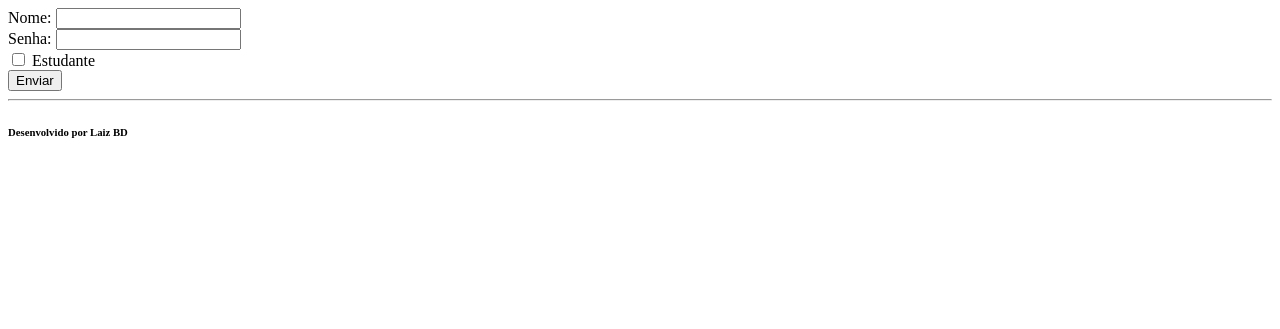
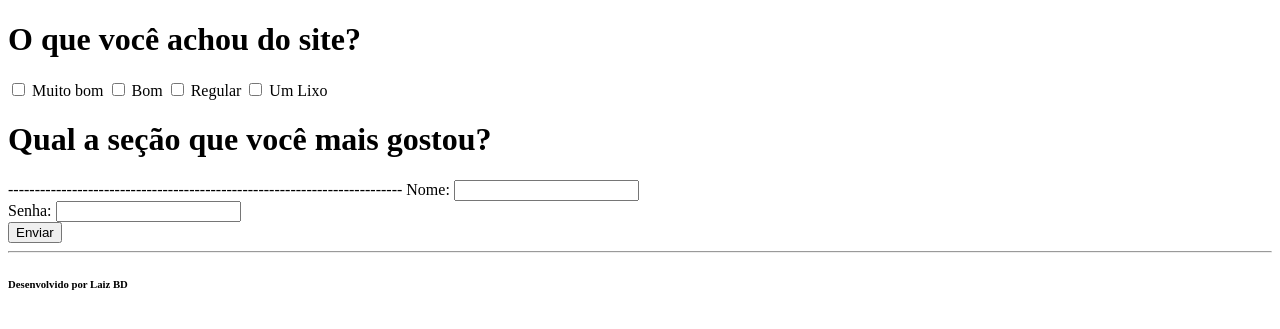
Before and after one commit to MegamiCheon/php_Marc, a PHP site: page / in a window 1280 px wide. Shown: the part 82-411 px from the top of the page. Run offline with PHP 8.4, Linux system fonts and the light colour scheme.

Commit message:
006 desafio

```diff
--- a/006/Formularios/index.php
+++ b/006/Formularios/index.php
@@ -1,17 +1,26 @@
 <?php
     require('header.php')
 ?>
-    <form action="receber.php" method="get">
+
+<form action="receber.php" method="get">
+    <h1>O que você achou do site?</h1>
+    <input type="checkbox" name="apro" value="MB"> Muito bom
+    <input type="checkbox" name="apro" value="B"> Bom
+    <input type="checkbox" name="apro" value="R"> Regular
+    <input type="checkbox" name="apro" value="UL"> Um Lixo <br>
+
+    <h1>Qual a seção que você mais gostou?</h1>
+--------------------------------------------------------------------------
     <label for="nome">Nome: </label>
     <input type="text" name="nome"><br>
 
     <label for="senha">Senha: </label>
     <input type="text" name="senha"><br>
 
-    <input type="checkbox" name="est" value="Estudante"> Estudante <br>
+
 
     <input type="submit" value="Enviar">
-    </form>
+</form>
 
 <?php
     require('footer.php')
```
Also changed, not shown: 006/Formularios/receber.php (+16 -14 lines).
